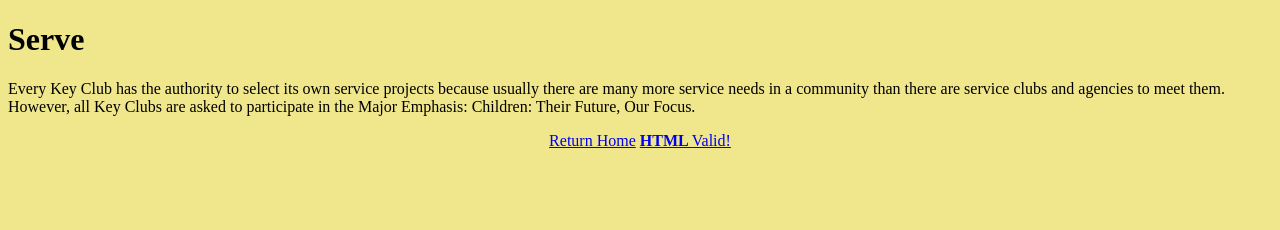
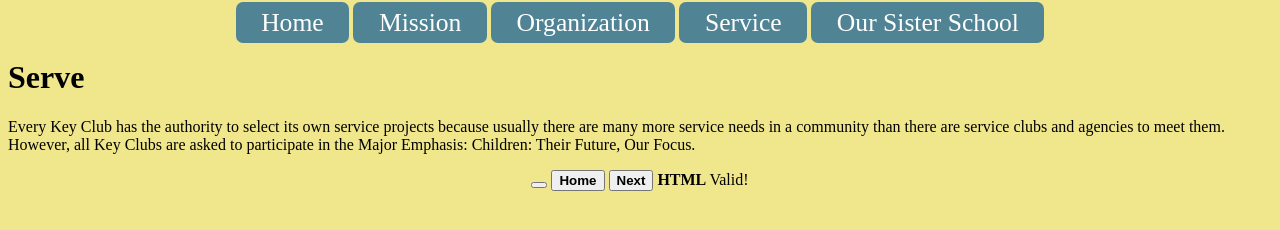
Before and after one commit to gelberorozco/Keyclub, a plain HTML site: page service.html in a window 1280 px wide. Drawn offline with Linux system fonts and the light colour scheme.

Commit message:
Community Service.

```diff
--- a/service.html
+++ b/service.html
@@ -3,11 +3,36 @@
 <head>
 <meta charset="utf-8">
 <title>Service</title>
+<style type="text/css">
+nav {
+    text-align: center;
+}
+nav>a{
+    font-size: 2vw;
+    display: inline;
+    padding-left: 2vw;
+    padding-right: 2vw;
+    padding-bottom: 0.5vw;
+    padding-top: 0.5vw;
+    background-color: #508495;
+    border-radius: 7px;
+    color: #ffffff;
+    text-decoration: none;
+}
 
+
+</style>
 </head>
 
 <body style="background-color:#F0E68C">
 
+<nav>
+<a href="index.html">Home</a>
+<a href="mission.html">Mission</a>
+<a href="organization.html">Organization</a>
+<a href="service.html">Service</a>
+<a href="http://openinternational.org/our-sister-school/">Our Sister School</a>
+</nav>
 
 <h1>Serve</h1>
 
@@ -21,7 +46,9 @@ to participate in the Major Emphasis: Children: Their Future, Our Focus.
 
 <footer style="text-align: center;">
 
-<a href="index.html">Return Home</a>
+<a href="index.html"><button type="<b>Return Home"</b></button></a>
+<a href="mission.html"><button type="home"><b>Home</b></button></a>
+<a href="http://openinternational.org/our-sister-school/"><button type="next"><b>Next</b></button></a
 
 <a href="http://validator.w3.org/check/referer">
 <strong> HTML </strong> Valid! </a>
```
